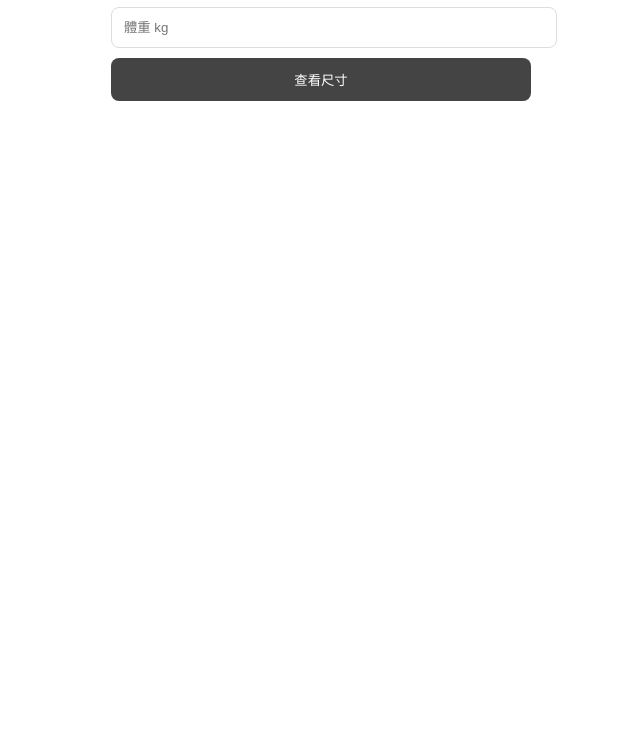
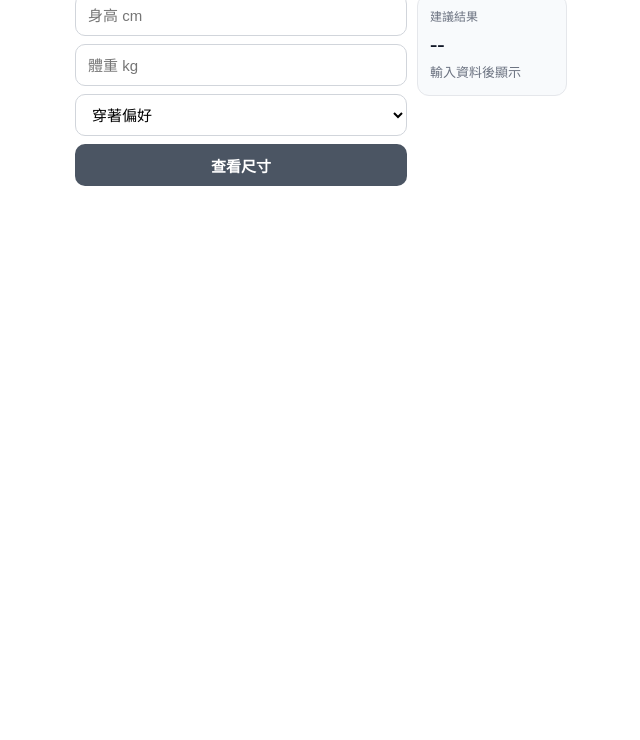
Before and after one commit to jess305444/size, a plain HTML site: page index.html in a window 1280 px wide. Shown: the part 60-800 px from the top of the page, without its empty margins (319-959 px from the left). Drawn offline with Linux system fonts and the light colour scheme.

Commit message:
Update index.html

```diff
--- a/index.html
+++ b/index.html
@@ -8,34 +8,60 @@
 
 <body style="margin:0;font-family:Microsoft JhengHei;background:#ffffff;">
 
-<div style="max-width:420px;margin:auto;padding:16px;">
+<div style="max-width:520px;margin:auto;padding:14px;box-sizing:border-box;">
 
-  <!-- 身高 -->
-  <input id="h" type="number" placeholder="身高 cm"
-  style="width:100%;padding:12px;margin-bottom:10px;border:1px solid #ddd;border-radius:8px;">
+  <div style="text-align:center;font-size:18px;font-weight:bold;color:#1f2937;margin-bottom:14px;">
+    尺寸計算
+  </div>
 
-  <!-- 體重 -->
-  <input id="w" type="number" placeholder="體重 kg"
-  style="width:100%;padding:12px;margin-bottom:10px;border:1px solid #ddd;border-radius:8px;">
+  <div id="wrap" style="display:flex;gap:10px;align-items:flex-start;">
 
-  <!-- 按鈕 -->
-  <button onclick="calc()"
-  style="width:100%;padding:12px;background:#444;color:#fff;border:none;border-radius:8px;">
-  查看尺寸
-  </button>
+    <!-- 左邊輸入 -->
+    <div id="leftBox" style="flex:1;min-width:0;">
 
-  <!-- 結果 -->
-  <div id="result" style="margin-top:12px;font-weight:bold;text-align:center;"></div>
+      <input id="h" type="number" placeholder="身高 cm"
+      style="width:100%;height:42px;padding:0 12px;margin-bottom:8px;border:1px solid #d1d5db;border-radius:10px;font-size:15px;box-sizing:border-box;">
+
+      <input id="w" type="number" placeholder="體重 kg"
+      style="width:100%;height:42px;padding:0 12px;margin-bottom:8px;border:1px solid #d1d5db;border-radius:10px;font-size:15px;box-sizing:border-box;">
+
+      <select id="fit"
+      style="width:100%;height:42px;padding:0 12px;margin-bottom:8px;border:1px solid #d1d5db;border-radius:10px;font-size:15px;box-sizing:border-box;background:#fff;">
+        <option value="">穿著偏好</option>
+        <option value="合身">喜歡合身</option>
+        <option value="寬鬆">喜歡寬鬆</option>
+      </select>
+
+      <button onclick="calc()"
+      style="width:100%;height:42px;background:#4b5563;color:#fff;border:none;border-radius:10px;font-size:15px;font-weight:bold;">
+        查看尺寸
+      </button>
+
+    </div>
+
+    <!-- 右邊結果 -->
+    <div id="rightBox" style="width:150px;flex-shrink:0;background:#f8fafc;border:1px solid #e5e7eb;border-radius:12px;padding:12px;box-sizing:border-box;">
+      <div style="font-size:12px;color:#6b7280;margin-bottom:6px;">建議結果</div>
+      <div id="result" style="font-size:22px;font-weight:bold;color:#111827;margin-bottom:6px;">--</div>
+      <div id="desc" style="font-size:13px;line-height:1.5;color:#6b7280;">
+        輸入資料後顯示
+      </div>
+    </div>
+
+  </div>
 
 </div>
 
 <script>
 function calc(){
-  var h = document.getElementById("h").value;
-  var w = document.getElementById("w").value;
+  var h = Number(document.getElementById("h").value);
+  var w = Number(document.getElementById("w").value);
+  var fit = document.getElementById("fit").value;
+  var result = document.getElementById("result");
+  var desc = document.getElementById("desc");
 
-  if(!h || !w){
-    alert("請輸入身高體重");
+  if(!h || !w || !fit){
+    alert("請輸入身高、體重並選擇穿著偏好");
     return;
   }
 
@@ -45,8 +71,36 @@ function calc(){
   if(w > 75) size = "XL";
   if(w > 90) size = "2XL";
 
-  document.getElementById("result").innerHTML = "建議尺寸：" + size;
+  if(fit === "寬鬆"){
+    if(size === "M") size = "L";
+    else if(size === "L") size = "XL";
+    else if(size === "XL") size = "2XL";
+  }
+
+  result.innerHTML = size;
+
+  if(fit === "合身"){
+    desc.innerHTML = "偏合身建議";
+  } else {
+    desc.innerHTML = "偏寬鬆建議";
+  }
 }
+
+function mobileLayout(){
+  var wrap = document.getElementById("wrap");
+  var rightBox = document.getElementById("rightBox");
+
+  if(window.innerWidth <= 480){
+    wrap.style.flexDirection = "column";
+    rightBox.style.width = "100%";
+  } else {
+    wrap.style.flexDirection = "row";
+    rightBox.style.width = "150px";
+  }
+}
+
+mobileLayout();
+window.addEventListener("resize", mobileLayout);
 </script>
 
 </body>
```
